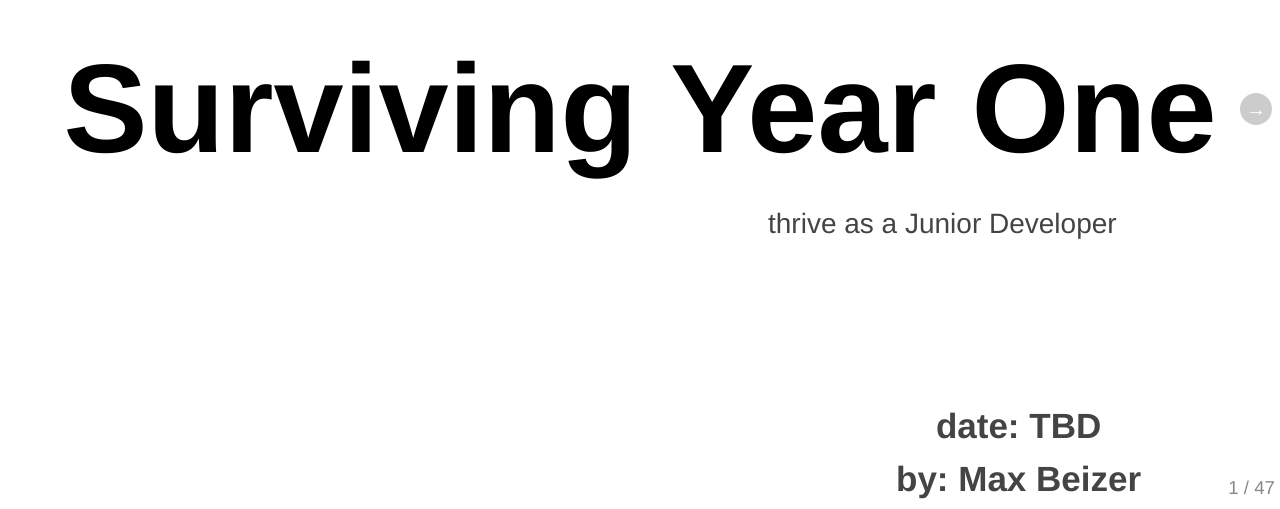
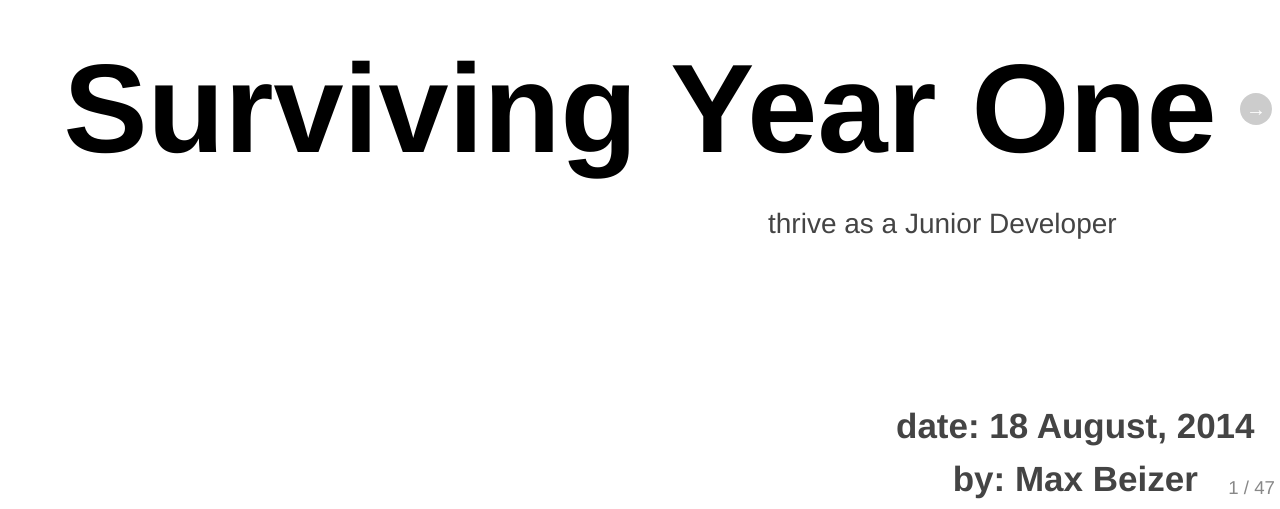
Before and after one commit to maxbeizer/jr-dev-survival, a website: page index.html in a window 1280 px wide. Shown: the part 291-800 px from the top of the page. Drawn offline with Linux system fonts and the light colour scheme.

Commit message:
Update Date on intro slide

```diff
--- a/index.html
+++ b/index.html
@@ -39,7 +39,7 @@
       <h1>Surviving Year One</h1>
       <p class="center sub-title">thrive as a Junior Developer</p>
       <div class="bottom">
-        <h4>date: TBD</h4>
+        <h4>date: 18 August, 2014</h4>
         <h4>by: Max Beizer</h4>
       </div>
     </section>
```
